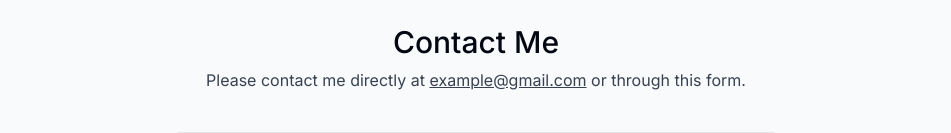
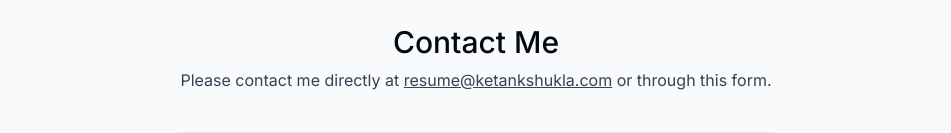
Before and after one commit to ketankshukla/portfolio, a Next.js app: page / in a window 1280 px wide. Shown: the part 4210-4343 px from the top of the page, without its empty margins (164-1115 px from the left). Built offline with nearby package versions, Linux system fonts and the light colour scheme; no server answers.

Commit message:
Update email addresses to resume@ketankshukla.com

```diff
--- a/actions/sendEmail.ts
+++ b/actions/sendEmail.ts
@@ -27,7 +27,7 @@ export const sendEmail = async (formData: FormData) => {
   try {
     data = await resend.emails.send({
       from: "Contact Form <onboarding@resend.dev>",
-      to: "bytegrad@gmail.com",
+      to: "resume@ketankshukla.com",
       subject: "Message from contact form",
       reply_to: senderEmail,
       react: React.createElement(ContactFormEmail, {
--- a/components/contact.tsx
+++ b/components/contact.tsx
@@ -33,8 +33,8 @@ export default function Contact() {
 
       <p className="text-gray-700 -mt-6 dark:text-white/80">
         Please contact me directly at{" "}
-        <a className="underline" href="mailto:example@gmail.com">
-          example@gmail.com
+        <a className="underline" href="mailto:resume@ketankshukla.com">
+          resume@ketankshukla.com
         </a>{" "}
         or through this form.
       </p>
```
